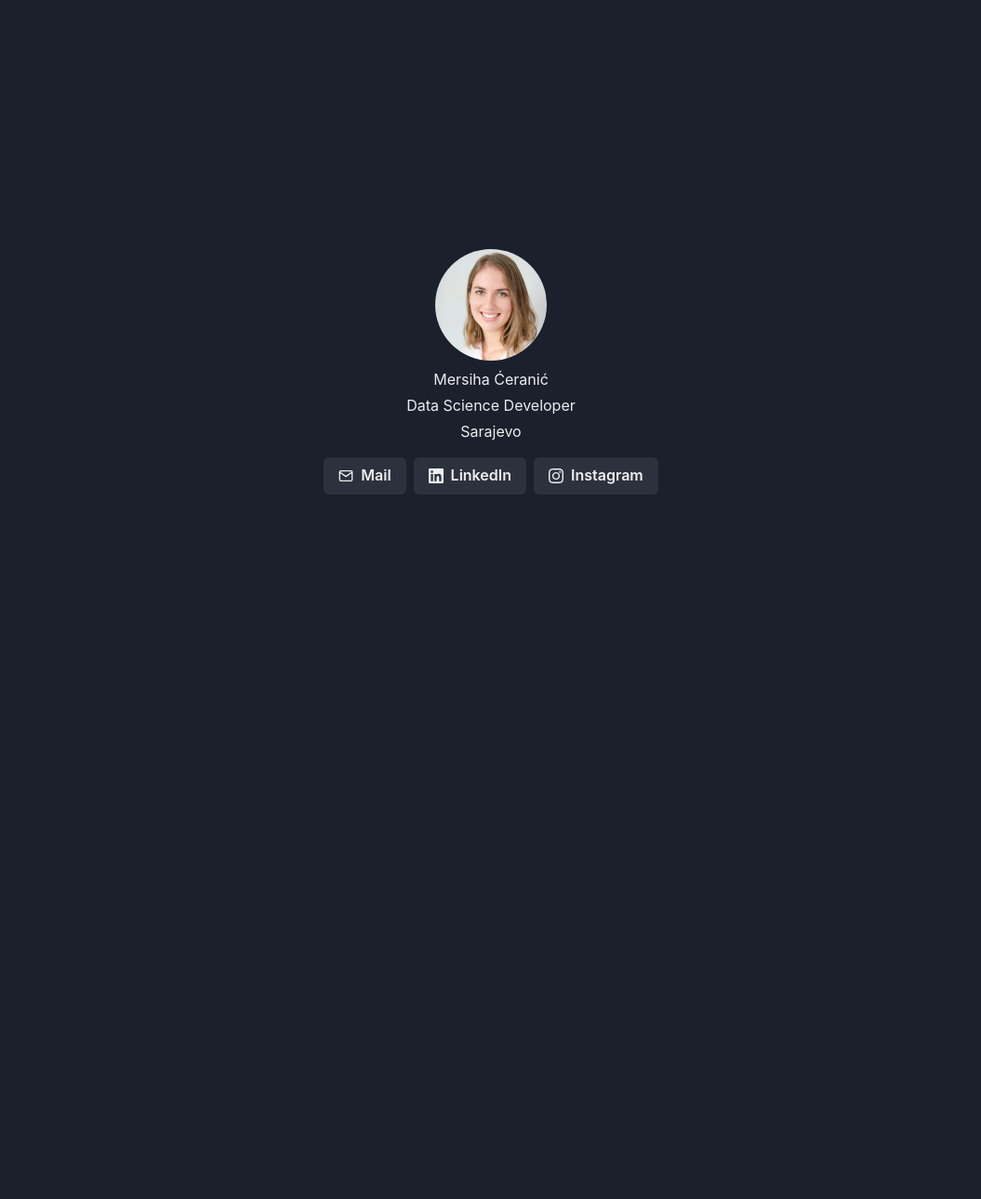
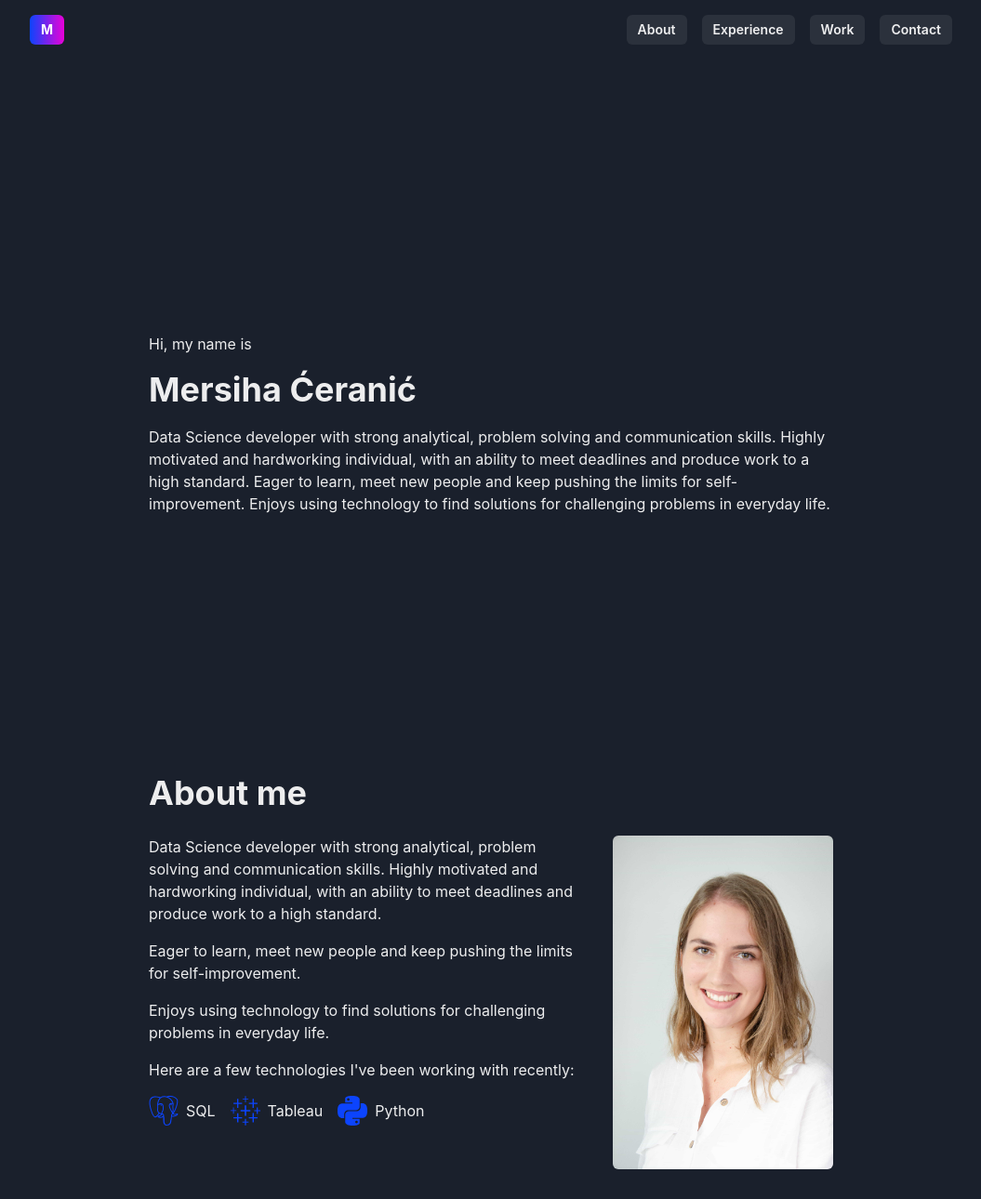
Before and after one commit to malcodeman/mersiha.ai, a Next.js app: page / in a window 1280 px wide. Shown: the whole page at 93% size, without its empty margins (112-1167 px from the left). Before the commit the page ends 800 px from the top, so only its background shows below. Built offline with nearby package versions, Linux system fonts and the light colour scheme.

Commit message:
Adds about section

```diff
--- /dev/null
+++ b/comonents/About.tsx
@@ -0,0 +1,75 @@
+import {
+  Center,
+  Box,
+  Container,
+  Text,
+  Heading,
+  Grid,
+  Image,
+  WrapItem,
+  Wrap,
+} from "@chakra-ui/react";
+import { map } from "ramda";
+import { siPostgresql, siTableau, siPython } from "simple-icons/icons";
+
+import SimpleIcon from "./misc/SimpleIcon";
+
+const SKILLS = [
+  {
+    label: "SQL",
+    icon: <SimpleIcon color="#0c44fd" size={32} path={siPostgresql.path} />,
+  },
+  {
+    label: "Tableau",
+    icon: <SimpleIcon color="#0c44fd" size={32} path={siTableau.path} />,
+  },
+  {
+    label: "Python",
+    icon: <SimpleIcon color="#0c44fd" size={32} path={siPython.path} />,
+  },
+];
+
+function About() {
+  return (
+    <Center id="about" as="section" paddingY={"8"}>
+      <Container maxW={"container.md"}>
+        <Heading mb={"6"}>About me</Heading>
+        <Grid gridTemplateColumns={["1fr", "2fr 1fr"]} gridGap={"6"}>
+          <Box>
+            <Text mb={"4"}>
+              Data Science developer with strong analytical, problem solving and
+              communication skills. Highly motivated and hardworking individual,
+              with an ability to meet deadlines and produce work to a high
+              standard.
+            </Text>
+            <Text mb={"4"}>
+              Eager to learn, meet new people and keep pushing the limits for
+              self-improvement.
+            </Text>
+            <Text mb={"4"}>
+              Enjoys using technology to find solutions for challenging problems
+              in everyday life.
+            </Text>
+            <Text mb={"4"}>
+              Here are a few technologies I&apos;ve been working with recently:
+            </Text>
+            <Wrap spacing={4}>
+              {map(
+                (item) => (
+                  <WrapItem key={item.label} alignItems={"center"}>
+                    {item.icon}
+                    <Text ml={"2"}>{item.label}</Text>
+                  </WrapItem>
+                ),
+                SKILLS
+              )}
+            </Wrap>
+          </Box>
+          <Image borderRadius="md" src="profile.jpg" alt="" />
+        </Grid>
+      </Container>
+    </Center>
+  );
+}
+
+export default About;
--- /dev/null
+++ b/comonents/Header.tsx
@@ -0,0 +1,112 @@
+import React from "react";
+import {
+  Box,
+  Container,
+  Flex,
+  Button,
+  IconButton,
+  Portal,
+  useDisclosure,
+  useMediaQuery,
+} from "@chakra-ui/react";
+import { Menu, X } from "react-feather";
+import Link from "next/link";
+import { useRouter } from "next/router";
+import { map, equals } from "ramda";
+
+import constants from "../lib/constants";
+
+import MobileMenu from "./MobileMenu";
+
+const GRADIENT = "linear-gradient(90deg,#0c44fd,#e901d8)";
+
+const Header = () => {
+  const router = useRouter();
+  const { isOpen, onOpen, onClose } = useDisclosure();
+  const [isLargerThan30Em] = useMediaQuery("(min-width:30em)");
+
+  React.useEffect(() => {
+    if (isLargerThan30Em) {
+      onClose();
+    }
+  }, [isLargerThan30Em, onClose]);
+
+  function renderMenuButton() {
+    return (
+      <React.Fragment>
+        {isOpen ? (
+          <IconButton
+            size={"sm"}
+            display={["inline-flex", "none"]}
+            aria-label="Close"
+            icon={<X />}
+            onClick={onClose}
+          />
+        ) : (
+          <IconButton
+            size={"sm"}
+            display={["inline-flex", "none"]}
+            aria-label="Menu"
+            icon={<Menu />}
+            onClick={onOpen}
+          />
+        )}
+        {isOpen ? (
+          <Portal>
+            <MobileMenu onClose={onClose} />
+          </Portal>
+        ) : null}
+      </React.Fragment>
+    );
+  }
+
+  return (
+    <Box
+      as="header"
+      paddingY="4"
+      position="fixed"
+      left="0"
+      top="0"
+      right="0"
+      zIndex="1"
+    >
+      <Container maxW="container.lg">
+        <Flex as="nav" justifyContent="space-between">
+          <Link href="/" passHref>
+            <Button
+              size={"sm"}
+              mr={"4"}
+              fontWeight={"bold"}
+              textTransform={"uppercase"}
+              color={"#fff"}
+              bg={GRADIENT}
+              _hover={{ bg: GRADIENT }}
+              _active={{ bg: GRADIENT }}
+            >
+              M
+            </Button>
+          </Link>
+          {renderMenuButton()}
+          <Flex display={["none", "flex"]} alignItems="center">
+            {map(
+              (item) => (
+                <Link key={item.value} href={item.value} passHref>
+                  <Button
+                    size={"sm"}
+                    mr={equals(item.value, "/#contact") ? "0" : "4"}
+                    isActive={equals(router.asPath, item.value)}
+                  >
+                    {item.label}
+                  </Button>
+                </Link>
+              ),
+              constants.MENU
+            )}
+          </Flex>
+        </Flex>
+      </Container>
+    </Box>
+  );
+};
+
+export default Header;
--- /dev/null
+++ b/comonents/MobileMenu.tsx
@@ -0,0 +1,39 @@
+import { Box, Button, useColorModeValue } from "@chakra-ui/react";
+import Link from "next/link";
+import { map } from "ramda";
+
+import constants from "../lib/constants";
+
+type Props = {
+  onClose: () => void;
+};
+
+const MobileMenu = (props: Props) => {
+  const { onClose } = props;
+  const bg = useColorModeValue("rgba(255,255,255,0.5)", "rgba(0,0,0,0.5)");
+  return (
+    <Box
+      position={"fixed"}
+      left={"0"}
+      top={"0"}
+      right={"0"}
+      bottom={"0"}
+      paddingY={"16"}
+      paddingX={"4"}
+      backgroundColor={bg}
+    >
+      {map(
+        (item) => (
+          <Link key={item.value} href={item.value} passHref>
+            <Button size={"sm"} mb={"4"} onClick={onClose} isFullWidth>
+              {item.label}
+            </Button>
+          </Link>
+        ),
+        constants.MENU
+      )}
+    </Box>
+  );
+};
+
+export default MobileMenu;
--- a/lib/constants.ts
+++ b/lib/constants.ts
@@ -1,6 +1,30 @@
-export const PROFILE = {
+const PROFILE = {
   NAME: "Mersiha Ćeranić",
   TAGLINE: "Data Science Developer",
   LOCATION: "Sarajevo",
   CTA_BUTTON_LINK: "mailto:mersiha996@gmail.com",
 };
+const MENU = [
+  {
+    value: "/#about",
+    label: "About",
+  },
+  {
+    value: "/#experience",
+    label: "Experience",
+  },
+  {
+    value: "/#work",
+    label: "Work",
+  },
+  {
+    value: "/#contact",
+    label: "Contact",
+  },
+];
+const EXPORTS = {
+  PROFILE,
+  MENU,
+};
+
+export default EXPORTS;
--- a/package.json
+++ b/package.json
@@ -17,6 +17,7 @@
     "fathom-client": "^3.2.0",
     "framer-motion": "^4",
     "next": "^11.1.2",
+    "ramda": "^0.28.0",
     "react": "17.0.1",
     "react-dom": "17.0.1",
     "react-feather": "^2.0.9",
@@ -26,6 +27,7 @@
     "@testing-library/jest-dom": "^5.16.1",
     "@testing-library/react": "^12.1.2",
     "@types/node": "^14.14.31",
+    "@types/ramda": "^0.27.64",
     "@types/react": "^17.0.2",
     "eslint": "7",
     "eslint-config-next": "^11.1.2",
--- a/pages/_app.tsx
+++ b/pages/_app.tsx
@@ -1,7 +1,9 @@
 import React from "react";
 import { AppProps } from "next/app";
 import { load } from "fathom-client";
-import { ChakraProvider } from "@chakra-ui/react";
+import { ChakraProvider, Box } from "@chakra-ui/react";
+
+import Header from "../comonents/Header";
 
 const FATHOM_SITE_ID = "BZDQICES";
 
@@ -14,7 +16,10 @@ function App({ Component, pageProps }: AppProps) {
   }, []);
   return (
     <ChakraProvider>
-      <Component {...pageProps} />
+      <Header />
+      <Box as={"main"} paddingTop={"32"}>
+        <Component {...pageProps} />
+      </Box>
     </ChakraProvider>
   );
 }
--- a/pages/index.tsx
+++ b/pages/index.tsx
@@ -1,68 +1,31 @@
 import Head from "next/head";
-import { Center, Box, Text, Link, Wrap, WrapItem } from "@chakra-ui/layout";
-import { Button } from "@chakra-ui/button";
-import { Image } from "@chakra-ui/image";
-import { siLinkedin, siInstagram } from "simple-icons/icons";
-import { Mail } from "react-feather";
+import { Center, Container, Heading, Text } from "@chakra-ui/react";
 
-import { PROFILE } from "../lib/constants";
+import constants from "../lib/constants";
 
-import SimpleIcon from "../comonents/misc/SimpleIcon";
-
-const LINKS = [
-  {
-    label: "LinkedIn",
-    href: "https://www.linkedin.com/in/mersiha-ceranic/",
-    icon: <SimpleIcon size={16} path={siLinkedin.path} />,
-  },
-  {
-    label: "Instagram",
-    href: "https://www.instagram.com/mceranic1/",
-    icon: <SimpleIcon size={16} path={siInstagram.path} />,
-  },
-];
+import About from "../comonents/About";
 
 function Home() {
   return (
     <>
       <Head>
-        <title>{PROFILE.NAME}</title>
+        <title>{constants.PROFILE.NAME}</title>
       </Head>
-      <Center minHeight="100vh">
-        <Box maxWidth="420px">
-          <Center>
-            <Image
-              height="120px"
-              width="120px"
-              borderRadius="full"
-              src="profile.jpg"
-              alt=""
-              mb="2"
-            />
-          </Center>
-          <Box textAlign="center" mb="4">
-            <Text mb="1">{PROFILE.NAME}</Text>
-            <Text mb="1">{PROFILE.TAGLINE}</Text>
-            <Text>{PROFILE.LOCATION}</Text>
-          </Box>
-          <Wrap>
-            <WrapItem>
-              <Link href={PROFILE.CTA_BUTTON_LINK}>
-                <Button leftIcon={<Mail size={16} />}>Mail</Button>
-              </Link>
-            </WrapItem>
-            {LINKS.map((item) => {
-              return (
-                <WrapItem key={item.href}>
-                  <Link href={item.href} isExternal>
-                    <Button leftIcon={item.icon}>{item.label}</Button>
-                  </Link>
-                </WrapItem>
-              );
-            })}
-          </Wrap>
-        </Box>
+      <Center as="section" minHeight={"calc(100vh - 8em)"}>
+        <Container maxW={"container.md"}>
+          <Text mb={"4"}>Hi, my name is</Text>
+          <Heading mb={"4"}>Mersiha Ćeranić</Heading>
+          <Text mb={"4"}>
+            Data Science developer with strong analytical, problem solving and
+            communication skills. Highly motivated and hardworking individual,
+            with an ability to meet deadlines and produce work to a high
+            standard. Eager to learn, meet new people and keep pushing the
+            limits for self-improvement. Enjoys using technology to find
+            solutions for challenging problems in everyday life.
+          </Text>
+        </Container>
       </Center>
+      <About />
     </>
   );
 }
```
Also changed, not shown: public/profile.jpg, 1 other file (tests, documents, lock files or other folders).
